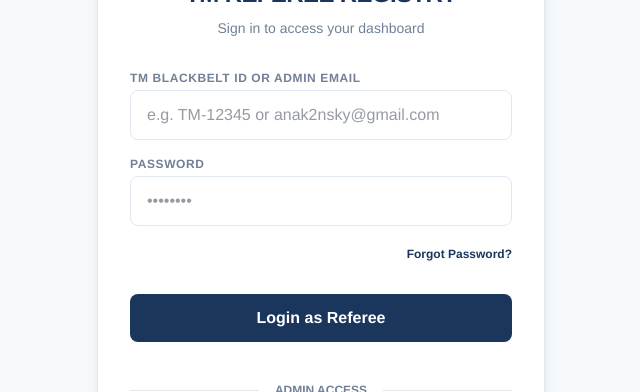
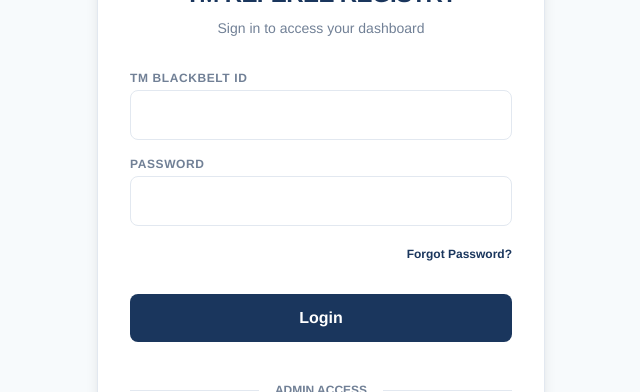
Before and after one commit to SSPDRM-dashboard/Referee-Database, a React (Vite) app: page /login in a window 1280 px wide. Shown: the part 259-651 px from the top of the page, without its empty margins (319-959 px from the left). Built offline with nearby package versions, Linux system fonts and the light colour scheme; no server answers.

Commit message:
feat: restrict login to TM ID only
Update authentication UI and validation to remove email-based login support. Refactor Admin Dashboard and User Profile view to enforce strict role-based access for credential management.

```diff
--- a/src/components/AdminDashboard.tsx
+++ b/src/components/AdminDashboard.tsx
@@ -266,9 +266,10 @@ export default function AdminDashboard() {
                 <thead>
                   <tr className="bg-gray-50 border-b border-border">
                     <th className="p-4 text-xs font-bold text-muted uppercase tracking-wider">Name</th>
+                    <th className="p-4 text-xs font-bold text-muted uppercase tracking-wider">Login ID</th>
+                    <th className="p-4 text-xs font-bold text-muted uppercase tracking-wider">Password</th>
                     <th className="p-4 text-xs font-bold text-muted uppercase tracking-wider">Referee ID</th>
                     <th className="p-4 text-xs font-bold text-muted uppercase tracking-wider">IC Number</th>
-                    <th className="p-4 text-xs font-bold text-muted uppercase tracking-wider">Role</th>
                     <th className="p-4 text-xs font-bold text-muted uppercase tracking-wider">Status</th>
                     <th className="p-4 text-xs font-bold text-muted uppercase tracking-wider">Actions</th>
                   </tr>
@@ -277,11 +278,12 @@ export default function AdminDashboard() {
                   {filteredUsers.map(user => (
                     <tr key={user.id} className="border-b border-border hover:bg-gray-50">
                       <td className="p-4 font-semibold text-sm">{user.fullName || 'N/A'}</td>
-                      <td className="p-4 text-sm font-mono text-muted whitespace-nowrap">
+                      <td className="p-4 text-sm font-mono text-primary font-bold">{user.tmMembershipId || 'N/A'}</td>
+                      <td className="p-4 text-xs text-muted italic">Hidden<br/><span className="text-[10px]">(Reset via Profile)</span></td>
+                      <td className="p-4 text-sm text-muted whitespace-nowrap">
                         {user.tmMembershipId ? `${user.tmMembershipId}-K${user.kyorugiRefereeLevel || 'IR'}-P${user.poomsaeRefereeLevel || 'IR'}-${user.refereeSerialNumber || '0001'}` : 'N/A'}
                       </td>
                       <td className="p-4 text-sm text-muted">{user.icNumber || 'N/A'}</td>
-                      <td className="p-4 text-sm uppercase">{user.role}</td>
                       <td className="p-4">
                         <span className={`px-2 py-1 rounded-full text-[10px] font-bold uppercase ${user.isActive ? 'bg-[#C6F6D5] text-[#22543D]' : 'bg-gray-200 text-gray-600'}`}>
                           {user.isActive ? 'Active' : 'Inactive'}
--- a/src/components/Login.tsx
+++ b/src/components/Login.tsx
@@ -17,7 +17,7 @@ export default function Login() {
     setLoading(true);
     try {
       if (!tmId.trim()) {
-        throw new Error("Please enter a valid TM Blackbelt ID or Admin Email.");
+        throw new Error("Please enter a valid TM Blackbelt ID.");
       }
 
       let emailToUse = "";
@@ -110,7 +110,7 @@ export default function Login() {
         err.code === "auth/user-not-found" ||
         err.code === "auth/wrong-password"
       ) {
-        setError("Invalid ID/Email or Password.");
+        setError("Invalid TM Blackbelt ID or Password.");
       } else {
         setError(err.message);
       }
@@ -193,11 +193,10 @@ export default function Login() {
         <form onSubmit={handleLogin} className="flex flex-col gap-4 mb-6">
           <div className="text-left">
             <label className="block text-xs font-bold text-muted uppercase tracking-wider mb-1">
-              TM Blackbelt ID or Admin Email
+              TM Blackbelt ID
             </label>
             <input
               type="text"
-              placeholder="e.g. TM-12345 or anak2nsky@gmail.com"
               value={tmId}
               onChange={(e) => setTmId(e.target.value)}
               className="w-full px-4 py-3 rounded-lg border border-border focus:outline-none focus:border-primary focus:ring-1 focus:ring-primary transition-colors"
@@ -210,7 +209,6 @@ export default function Login() {
             </label>
             <input
               type="password"
-              placeholder="••••••••"
               value={password}
               onChange={(e) => setPassword(e.target.value)}
               className="w-full px-4 py-3 rounded-lg border border-border focus:outline-none focus:border-primary focus:ring-1 focus:ring-primary transition-colors"
@@ -245,7 +243,7 @@ export default function Login() {
             disabled={loading}
             className="w-full bg-primary text-white font-bold py-3 px-4 rounded-lg hover:bg-primary/90 transition-colors mt-4 disabled:opacity-70"
           >
-            {loading ? "Signing in..." : "Login as Referee"}
+            {loading ? "Logging in..." : "Login"}
           </button>
         </form>
 
--- a/src/components/UserProfile.tsx
+++ b/src/components/UserProfile.tsx
@@ -698,6 +698,7 @@ export default function UserProfile({
                   </button>
                 )
               ) : (
+                (isAdminView || ["personal", "experience", "poomsae_experience"].includes(activeTab)) && (
                   <button
                     onClick={handleSave}
                     disabled={saveLoading}
@@ -706,6 +707,7 @@ export default function UserProfile({
                     <Save size={16} />
                     {saveLoading ? "Saving..." : "Save Changes"}
                   </button>
+                )
               )}
             </div>
           </header>
@@ -765,7 +767,7 @@ export default function UserProfile({
                             <path d="M12 12c2.21 0 4-1.79 4-4s-1.79-4-4-4-4 1.79-4 4 1.79 4 4 4zm0 2c-2.67 0-8 1.34-8 4v2h16v-2c0-2.66-5.33-4-8-4z" />
                           </svg>
                         )}
-                        {isEditing && (
+                        {isEditing && isAdminView && (
                           <label className="absolute inset-0 bg-black/40 flex items-center justify-center opacity-0 group-hover:opacity-100 cursor-pointer transition-opacity">
                             <span className="text-white text-[10px] font-bold uppercase">Change</span>
                             <input
@@ -1173,9 +1175,9 @@ export default function UserProfile({
           )}
 
           {activeTab === "id_card" && (
-            <div className={`grid grid-cols-1 ${isEditing ? "lg:grid-cols-[340px_1fr]" : ""} gap-8 h-full bg-white border border-border rounded-lg p-10 mt-1`}>
+            <div className={`grid grid-cols-1 ${isEditing && isAdminView ? "lg:grid-cols-[340px_1fr]" : ""} gap-8 h-full bg-white border border-border rounded-lg p-10 mt-1`}>
               {/* Left Column (Editor) */}
-              {isEditing && (
+              {isEditing && isAdminView && (
                 <div className="flex flex-col gap-4">
                   {/* Digital ID Cards Form UI */}
                   <div className="w-[340px] h-[480px] bg-card rounded-2xl relative overflow-hidden shadow-[0_15px_35px_rgba(0,0,0,0.1)] border border-border flex flex-col">
```
Lines whose indentation alone changed are shown as unchanged.
